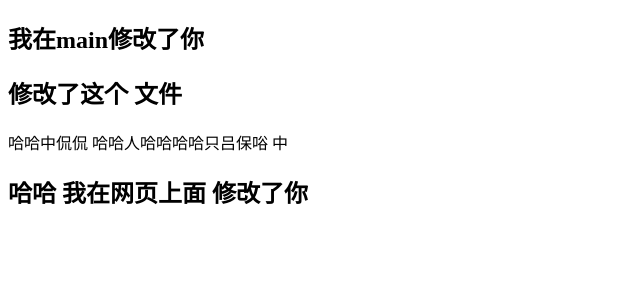
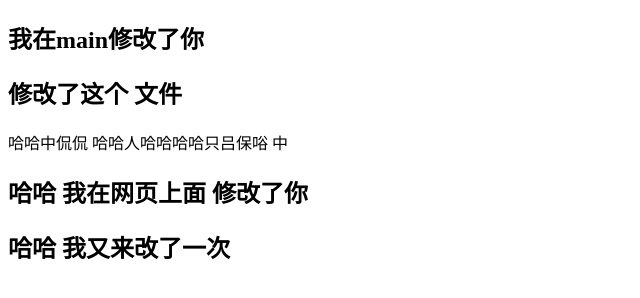
Before and after one commit to Arr-qaj/github_01, a plain HTML site: page logion.html in a window 1280 px wide. Shown: the whole page, without its empty margins (0-640 px from the left). Drawn offline with Linux system fonts and the light colour scheme.

Commit message:
我第二次来改了

```diff
--- a/logion.html
+++ b/logion.html
@@ -14,5 +14,6 @@
    <h2>修改了这个 文件</h2>
    哈哈中侃侃 哈哈人哈哈哈哈只吕保唂 中
 <h2>哈哈 我在网页上面 修改了你</h2>
+   <h2>哈哈 我又来改了一次</h2>
 </body>
 </html>
```
